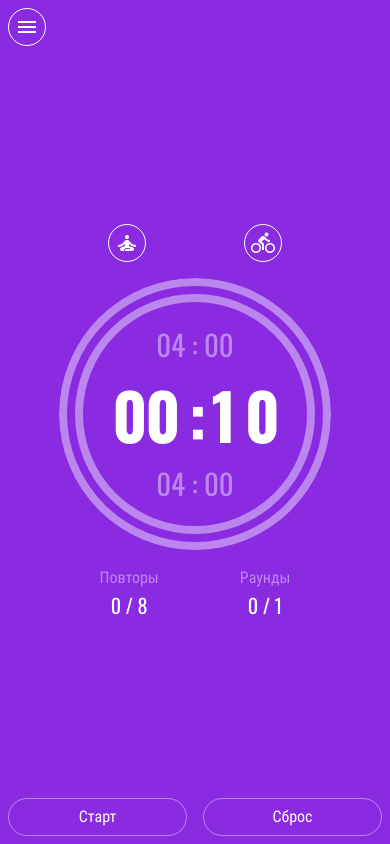
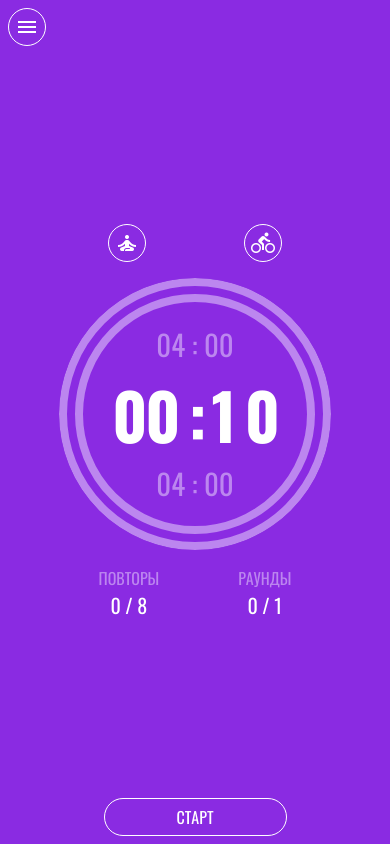
Before and after one commit to Archinsk/54_timer, a Vue app: page / in a window 390 px wide. Built offline with nearby package versions, Linux system fonts and the light colour scheme; no server answers.

Commit message:
controls and controls-mobile:hover fixed

```diff
--- a/src/App.vue
+++ b/src/App.vue
@@ -111,7 +111,7 @@ export default {
         schemes: [
           {
             id: 1,
-            name: "Легко",
+            name: "Лайт",
             prepTime: 10,
             workTime: 20,
             restTime: 10,
@@ -121,7 +121,7 @@ export default {
           },
           {
             id: 2,
-            name: "Норма",
+            name: "Классика",
             prepTime: 10,
             workTime: 20,
             restTime: 10,
@@ -131,7 +131,7 @@ export default {
           },
           {
             id: 3,
-            name: "Тяжело",
+            name: "Интенсив",
             prepTime: 10,
             workTime: 20,
             restTime: 10,
@@ -142,7 +142,7 @@ export default {
         ],
         selectedTrainingScheme: {
           id: 2,
-          name: "Норма",
+          name: "Классика",
           prepTime: 10,
           workTime: 20,
           restTime: 10,
@@ -163,7 +163,7 @@ export default {
       },
       actual: {
         id: 2,
-        name: "Норма",
+        name: "Классика",
         prepTime: 10,
         workTime: 20,
         restTime: 10,
--- a/src/components/AppControls.vue
+++ b/src/components/AppControls.vue
@@ -1,19 +1,21 @@
 <template>
-  <div id="controls" class="row gx-3">
-    <div class="col">
+  <div id="controls" class="row justify-content-center gx-2">
+    <div class="col-1"></div>
+    <div class="col-6">
       <button
-        class="btn btn-outline-info rounded-pill btn-block btn-control"
-        @click="$emit('play-toggle')"
+        class="btn btn-outline-light rounded-pill btn-block btn-control"
+        @click="mainButtonAction"
       >
         {{ startButtonText }}
       </button>
     </div>
-    <div class="col">
+    <div class="col-1">
       <button
-        class="btn btn-outline-info rounded-pill btn-block btn-control"
+        v-if="!initialTimerState && !play && mode !== 'finish'"
+        class="btn btn-outline-light btn-icon-square rounded-circle btn-control"
         @click="$emit('reset-timer')"
       >
-        {{ mode === "finish" ? "Повтор" : "Сброс" }}
+        <span class="material-icons"> refresh </span>
       </button>
     </div>
   </div>
@@ -32,7 +34,7 @@ export default {
           return "Пауза";
         } else {
           if (this.mode === "finish") {
-            return "Повтор";
+            return "Повторить";
           } else {
             return "Продолжить";
           }
@@ -40,5 +42,14 @@ export default {
       }
     },
   },
+  methods: {
+    mainButtonAction() {
+      if (this.mode === "finish") {
+        this.$emit("reset-timer");
+      } else {
+        this.$emit("play-toggle");
+      }
+    },
+  },
 };
 </script>
--- a/src/components/AppTimer.vue
+++ b/src/components/AppTimer.vue
@@ -1,6 +1,11 @@
 <template>
   <div id="timer-full" :class="{ collapsed: settingsMode }">
-    <AppTimerStatusBar v-if="!settingsMode" :mode="mode" :play="play" />
+    <AppTimerStatusBar
+      v-if="!settingsMode"
+      :mode="mode"
+      :play="play"
+      :initial-timer-state="initialTimerState"
+    />
 
     <FitnessTimer
       :initial-timer-state="initialTimerState"
--- a/src/components/AppTimerStatusBar.vue
+++ b/src/components/AppTimerStatusBar.vue
@@ -3,7 +3,9 @@
     <div
       :class="[
         'btn btn-outline-light btn-icon-square rounded-circle',
-        initialState || mode === 'work' ? 'disabled' : 'active pulse',
+        initialTimerState || mode === 'work' || mode === 'finish'
+          ? 'disabled'
+          : 'active pulse',
       ]"
     >
       <span class="material-icons"> self_improvement </span>
@@ -11,7 +13,7 @@
     <div
       :class="[
         'btn btn-outline-light btn-icon-square rounded-circle',
-        !initialState && mode === 'work' ? 'active pulse' : 'disabled',
+        !initialTimerState && mode === 'work' ? 'active pulse' : 'disabled',
       ]"
     >
       <span class="material-icons"> directions_bike </span>
@@ -22,23 +24,6 @@
 <script>
 export default {
   name: "StatusBar",
-  props: ["mode", "play"],
-  data() {
-    return {
-      initialState: true,
-    };
-  },
-  watch: {
-    play: function () {
-      if (this.initialState && this.play) {
-        this.initialState = false;
-      }
-    },
-    mode: function () {
-      if (this.mode === "finish") {
-        this.initialState = true;
-      }
-    },
-  },
+  props: ["mode", "play", "initialTimerState"],
 };
 </script>
--- a/src/timer-bootstrap.scss
+++ b/src/timer-bootstrap.scss
@@ -106,7 +106,15 @@ body {
       font-family: Oswald-Bold;
     }
     .repeats-title {
-      font-family: "RobotoCondensed-Regular";
+      //font-family: "RobotoCondensed-Regular";
+      text-transform: uppercase;
+    }
+  }
+
+  #controls {
+    .btn.rounded-pill {
+      font-family: Oswald-Regular;
+      text-transform: uppercase;
     }
   }
 }
@@ -158,18 +166,6 @@ body {
       &.disabled,
       &:disabled {
         color: var(--bs-light);
-      }
-    }
-
-    .btn-outline-info {
-      border-color: var(--bs-info);
-      &.active,
-      &:active,
-      &:hover {
-        color: var(--bs-primary);
-        background-color: var(--bs-info);
-        border-color: var(--bs-info);
-        cursor: default;
       }
     }
   }
@@ -957,6 +953,17 @@ body {
       &:active {
         color: var(--bs-primary);
       }
+      //Трюк, необходимый для устранения hover-эффекта, остающегося после клика на мобильных устройствах
+      @media (hover: none) {
+        &:hover {
+          background-color: var(--bs-primary);
+          color: var(--bs-light);
+        }
+        &:active {
+          background-color: var(--bs-light);
+          color: var(--bs-primary);
+        }
+      }
     }
   }
 
```
